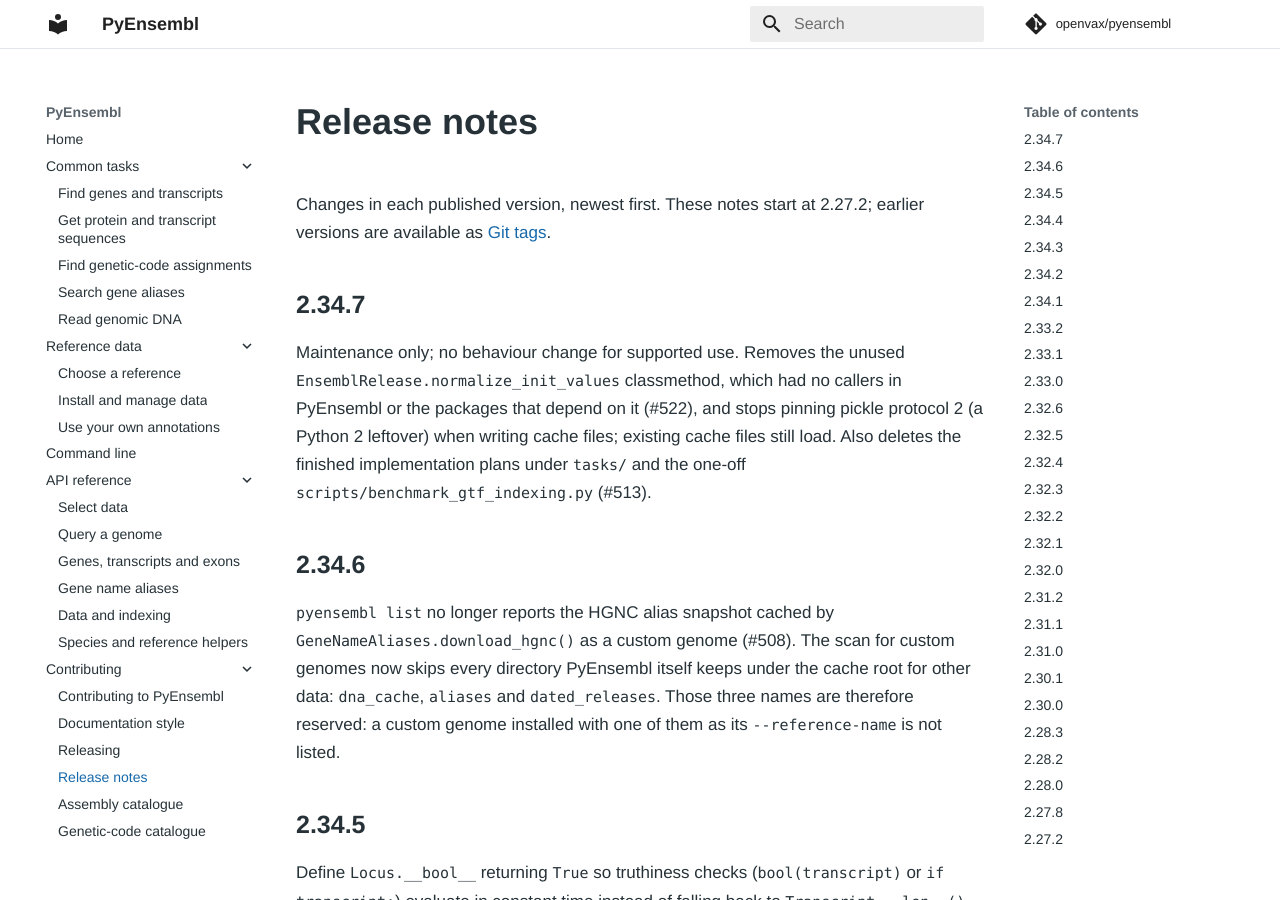
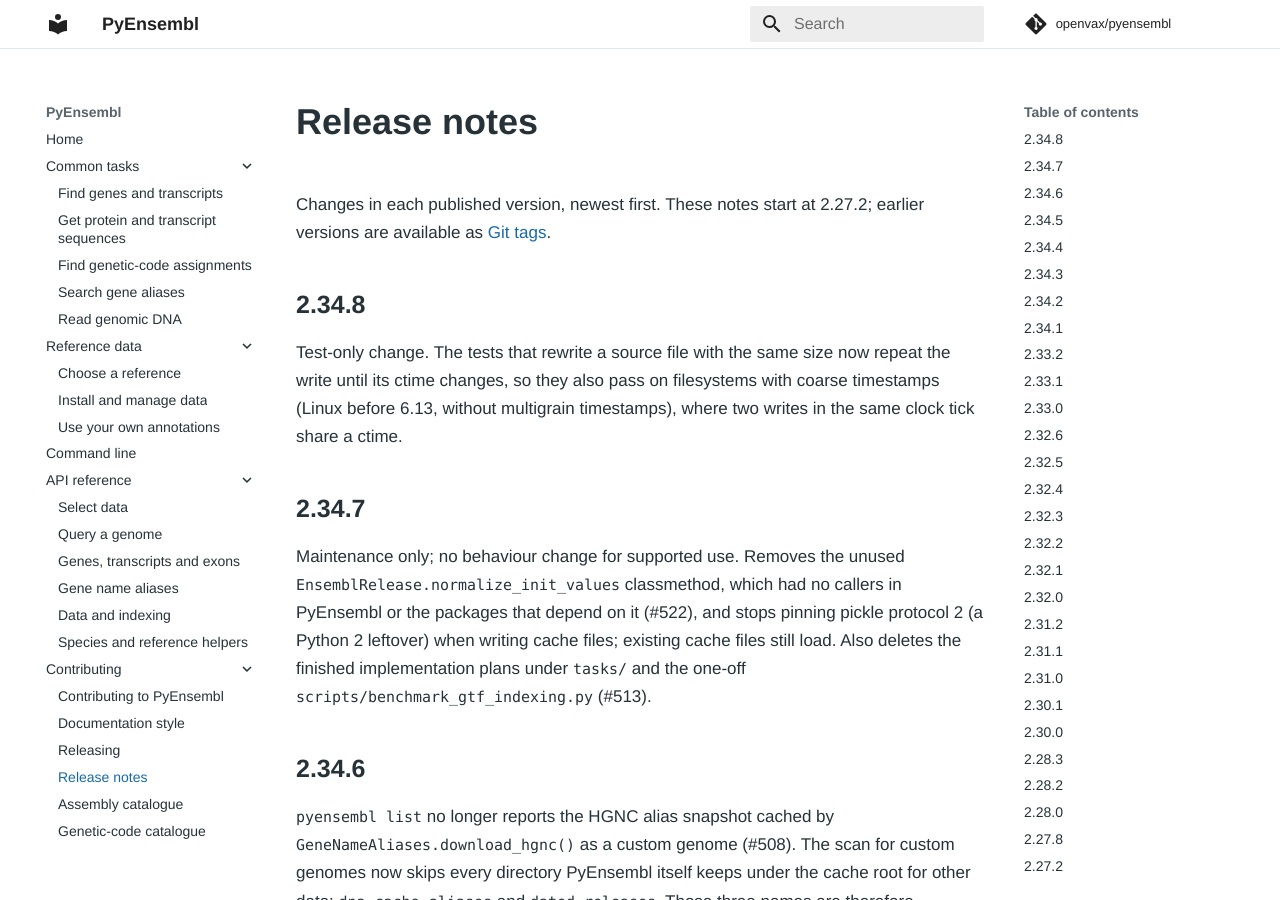
Before and after one commit to openvax/pyensembl, an MkDocs documentation site: the page built from docs/dev/release-notes.md, in a window 1280 px wide and 900 px high. Built offline with MkDocs 1.6.1 and Material for MkDocs 9.7.7, drawn with Linux system fonts in a browser that asks for light colours; comment, search, counter and statistics services are not loaded.

Commit message:
Make source rewrite tests work with coarse timestamps
On Linux before 6.13 (no multigrain timestamps) two writes in the same
clock tick get the same ctime, so a same-size rewrite keeps the whole
stat() identity and the tests can't see the change. Repeat the write
until ctime moves on. Bump to 2.34.8.

```diff
--- a/RELEASE_NOTES.md
+++ b/RELEASE_NOTES.md
@@ -2,6 +2,13 @@
 
 Changes in each published version, newest first. These notes start at 2.27.2;
 earlier versions are available as [Git tags](https://github.com/openvax/pyensembl/tags).
+
+## 2.34.8
+
+Test-only change. The tests that rewrite a source file with the same size
+now repeat the write until its ctime changes, so they also pass on
+filesystems with coarse timestamps (Linux before 6.13, without multigrain
+timestamps), where two writes in the same clock tick share a ctime.
 
 ## 2.34.7
 
--- a/pyensembl/version.py
+++ b/pyensembl/version.py
@@ -1,4 +1,4 @@
-__version__ = "2.34.7"
+__version__ = "2.34.8"
 
 def print_version():
     print(f"v{__version__}")
```
Also changed, not shown: 2 other files.
